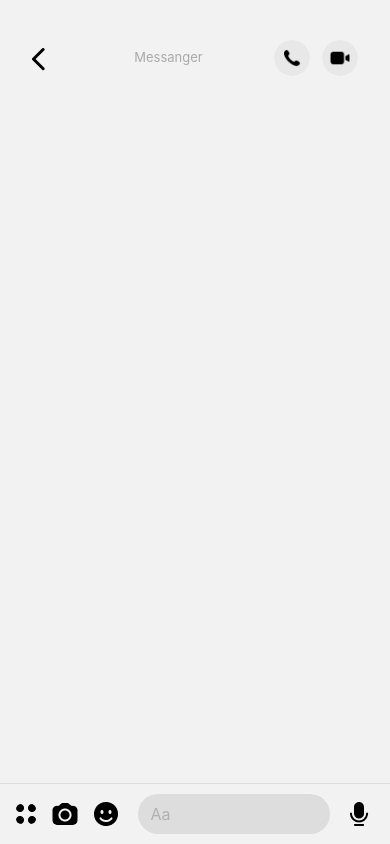
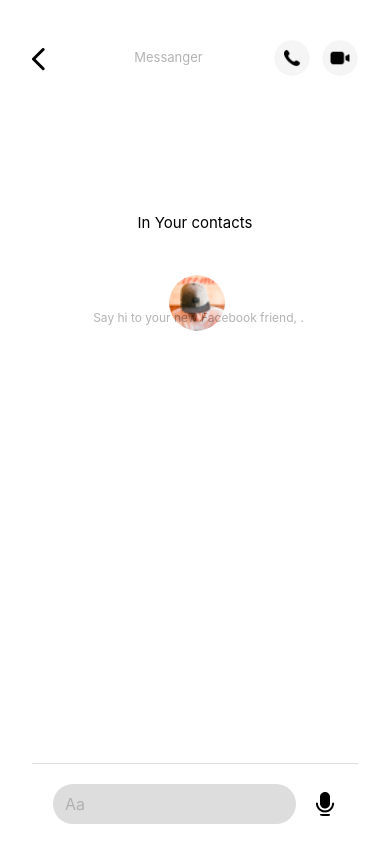
Before and after one commit to mayorov-vladislav/myMessanger, a React Native app: screen /PrivateChat in a window 390 px wide. Built offline with nearby package versions, Linux system fonts and the light colour scheme.

Commit message:
Changed styles for ios system. Fixed bugs.

```diff
--- a/components/ContactsPage/ContactsFooter.js
+++ b/components/ContactsPage/ContactsFooter.js
@@ -1,4 +1,4 @@
-import { StyleSheet, Text, View, Image, TouchableOpacity } from 'react-native';
+import { StyleSheet, Text, View, Image, TouchableOpacity, Platform } from 'react-native';
 
 export default function ContactsFooter({ navigation }) {
 
@@ -35,12 +35,16 @@ const styles = StyleSheet.create({
         left: 0,
         right: 0,
         backgroundColor: '#fff',
-        paddingVertical: 10,
+        paddingVertical: Platform.OS === 'ios' ? 18 : 10,
         flexDirection: 'row',
         justifyContent: 'space-around',
         borderTopWidth: 1,
         borderTopColor: '#ddd',
         zIndex: 2
+    },
+
+    footerIcons: {
+        bottom: Platform.OS === 'ios' ? 5 : 0,
     },
 
     notificationText: {
--- a/components/ContactsPage/ContactsHeader.js
+++ b/components/ContactsPage/ContactsHeader.js
@@ -1,6 +1,6 @@
 import { StatusBar } from 'expo-status-bar';
 import { useState } from 'react';
-import { StyleSheet, Text, View, Image, SafeAreaView, TouchableOpacity, TextInput, FlatList, Animated } from 'react-native';
+import { StyleSheet, Text, View, Image, SafeAreaView, TouchableOpacity, Platform } from 'react-native';
 
 export default function ContactsHeader() {
 
@@ -46,13 +46,14 @@ const styles = StyleSheet.create({
     flexDirection: 'row',
     justifyContent: 'space-between',
     alignItems: 'center',
-    paddingTop: 40,
+    paddingTop: Platform.OS === 'ios' ? 55 : 40,
     paddingBottom: -15,
     paddingLeft: 32,
     paddingRight: 32,
     position: 'relative',
     marginBottom: -15,
     opacity: 100,
+    backgroundColor: '#fff',
   },
 
   leftContainer: {
--- a/components/ContactsPage/ContactsPage.js
+++ b/components/ContactsPage/ContactsPage.js
@@ -23,6 +23,7 @@ const styles = StyleSheet.create({
     paddingLeft: 32,
     paddingRight: 32,
     position: 'relative',
+    backgroundColor: '#fff',
   },
 
 });
--- a/components/HomePage/Home.js
+++ b/components/HomePage/Home.js
@@ -55,6 +55,7 @@ const styles = StyleSheet.create({
     paddingLeft: 16,
     paddingRight: 16,
     position: 'relative',
+    backgroundColor: '#fff',
   },
 
 });
--- a/components/HomePage/HomeFooter.js
+++ b/components/HomePage/HomeFooter.js
@@ -1,4 +1,4 @@
-import { StyleSheet, Text, View, Image, TouchableOpacity } from 'react-native';
+import { StyleSheet, Text, View, Image, TouchableOpacity, Platform } from 'react-native';
 
 export default function HomeFooter({ navigation, chats }) {
 
@@ -41,7 +41,7 @@ const styles = StyleSheet.create({
         left: 0,
         right: 0,
         backgroundColor: '#fff',
-        paddingVertical: 23,
+        paddingVertical: Platform.OS === 'ios' ? 30 : 23,
         flexDirection: 'row',
         justifyContent: 'space-around',
         borderTopWidth: 1,
@@ -51,7 +51,7 @@ const styles = StyleSheet.create({
 
     notificationCircle: {
         position: 'absolute',
-        top: -8,
+        top: Platform.OS === 'ios' ? -13 : -8,
         right: -11,
         backgroundColor: 'rgba(90, 212, 57, 0.16)',
         width: 20,
@@ -61,6 +61,10 @@ const styles = StyleSheet.create({
         alignItems: 'center',
     },
 
+    footerIcons: {
+        bottom: Platform.OS === 'ios' ? 5 : 0,
+    },
+
     notificationText: {
         color: '#5AD439',
         fontSize: 13,
--- a/components/HomePage/HomeHeader.js
+++ b/components/HomePage/HomeHeader.js
@@ -1,6 +1,6 @@
 import { StatusBar } from 'expo-status-bar';
 import { useState } from 'react';
-import { StyleSheet, Text, View, Image, SafeAreaView, TouchableOpacity, TextInput, FlatList, Animated } from 'react-native';
+import { StyleSheet, Text, View, Image, SafeAreaView, TouchableOpacity, TextInput, FlatList, Animated, Platform } from 'react-native';
 
 export default function HomeHeader() {
 
@@ -43,13 +43,14 @@ const styles = StyleSheet.create({
     flexDirection: 'row',
     justifyContent: 'space-between',
     alignItems: 'center',
-    paddingTop: 40,
+    paddingTop: Platform.OS === 'ios' ? 55 : 40,
     paddingBottom: -15,
     paddingLeft: 32,
     paddingRight: 32,
     position: 'relative',
     marginBottom: -25,
     opacity: 100,
+    backgroundColor: '#fff',
   },
 
   leftContainer: {
--- a/components/PrivateChat/PrivateChat.js
+++ b/components/PrivateChat/PrivateChat.js
@@ -1,13 +1,15 @@
 import { StyleSheet, Text, View, SafeAreaView, Button, Image } from 'react-native';
 import PrivateChatHeader from './PrivateChatHeader';
 import PrivateChatFooter from './PrivateChatFooter';
+import PrivateChatInfo from './PrivateChatInfo';
 
 
 export default function PrivateChat() {
     return (
         <View style={styles.container}>
+            <PrivateChatInfo></PrivateChatInfo>
 
-            <PrivateChatFooter></PrivateChatFooter>
+            {/* <PrivateChatFooter></PrivateChatFooter> */}
         </View>
       );
 }
@@ -19,5 +21,6 @@ const styles = StyleSheet.create({
         paddingLeft: 32,
         paddingRight: 32,
         position: 'relative',
+        backgroundColor: '#fff',
       },
 });
--- a/components/PrivateChat/PrivateChatFooter.js
+++ b/components/PrivateChat/PrivateChatFooter.js
@@ -1,7 +1,8 @@
-import { StyleSheet, Text, View, Image, TouchableOpacity, TextInput, Keyboard, BackHandler } from 'react-native';
+import { StyleSheet, Text, View, Image, TouchableOpacity, TextInput, Keyboard, BackHandler, Platform, KeyboardAvoidingView  } from 'react-native';
 import { useState, useEffect } from 'react';
 
-export default function PrivateChatFooter() {
+export default function PrivateChatFooter({ onSendMessage }) {
+    const [message, setMessage] = useState('');
     const [isKeyboardVisible, setIsKeyboardVisible] = useState(false);
 
     useEffect(() => {
@@ -29,9 +30,21 @@ export default function PrivateChatFooter() {
         };
     }, [isKeyboardVisible]);
 
+    const handleSendMessage = () => {
+        if (message.trim()) {
+            onSendMessage(message);
+            setMessage('')
+        }
+    }
+
     return (
+        <KeyboardAvoidingView
+            style={{ flex: 1 }}
+            behavior={Platform.OS === 'ios' ? 'padding' : 'height'} // iOS использует padding, Android — height
+            keyboardVerticalOffset={Platform.OS === 'ios' ? 20 : 0} // Смещение контента, чтобы не перекрывалось
+        >
             <View style={styles.footer}>
-            <View style={[styles.leftContainer, isKeyboardVisible && styles.leftContainerHidden]}>
+                {/* <View style={[styles.leftContainer, isKeyboardVisible && styles.leftContainerHidden]}>
                     <TouchableOpacity>
                         <Image
                             style={styles.footerImage}
@@ -50,18 +63,20 @@ export default function PrivateChatFooter() {
                             source={require('./images/emoji.png')}
                         />
                     </TouchableOpacity>
-            </View>
+                </View> */}
 
                 <View style={styles.textInputContainer}>
                     <TextInput
                         style={styles.textInput}
                         placeholder="Aa"
                         placeholderTextColor="#B0B0B0"
+                        value={message}
+                        onChangeText={setMessage}
                     />
                 </View>
 
                 <View style={styles.rightContainer}>
-            <TouchableOpacity>
+                <TouchableOpacity onPress={handleSendMessage}>
                         <Image
                             style={styles.footerImage}
                             source={require('./images/audio.png')}
@@ -69,6 +84,7 @@ export default function PrivateChatFooter() {
                     </TouchableOpacity>
                 </View>
             </View>
+        </KeyboardAvoidingView>
     );
 }
 
@@ -78,7 +94,7 @@ const styles = StyleSheet.create({
         bottom: 0,
         left: 0,
         right: 0,
-        paddingVertical: 10,
+        paddingVertical: Platform.OS === 'ios' ? 25 : 20,
         flexDirection: 'row',
         justifyContent: 'space-between',
         borderTopWidth: 1,
@@ -103,20 +119,22 @@ const styles = StyleSheet.create({
     textInputContainer: {
         flex: 1,
         justifyContent: 'center',
-        marginLeft: 15,
+        marginLeft: 5,
         backgroundColor: '#ddd',
         borderRadius: 50,
+        top: Platform.OS === 'ios' ? 3 : 0,
     },
 
     rightContainer: {
         justifyContent: 'center',
         alignItems: 'center',
         marginLeft: 20,
+        top: Platform.OS === 'ios' ? 3 : 0,
     },
 
     footerImage: {
-        marginRight: 5,
-        borderRadius: 5,
+        marginRight: 7,
+        borderRadius: 7,
     },
 
     textInput: {
--- a/components/PrivateChat/PrivateChatHeader.js
+++ b/components/PrivateChat/PrivateChatHeader.js
@@ -1,6 +1,6 @@
 import { StatusBar } from 'expo-status-bar';
 import { useState } from 'react';
-import { StyleSheet, Text, View, Image, SafeAreaView, TouchableOpacity, TextInput, FlatList, Animated } from 'react-native';
+import { StyleSheet, Text, View, Image, SafeAreaView, TouchableOpacity, Platform } from 'react-native';
 
 import { useRoute } from '@react-navigation/native';
 
@@ -52,10 +52,11 @@ export default function PrivateChatHeader({ navigation }) {
 
 const styles = StyleSheet.create({
   header: {
+    backgroundColor: '#fff',
     flexDirection: 'row',
     justifyContent: 'space-between',
     alignItems: 'center',
-    paddingTop: 40,
+    paddingTop: Platform.OS === 'ios' ? 55 : 40,
     paddingBottom: -15,
     paddingLeft: 22,
     paddingRight: 32,
--- /dev/null
+++ b/components/PrivateChat/PrivateChatInfo.js
@@ -0,0 +1,119 @@
+import { StyleSheet, Text, View, SafeAreaView, Button, Image, Platform } from 'react-native';
+import { useRoute } from '@react-navigation/native';
+import { useState } from 'react';
+import PrivateChatFooter from './PrivateChatFooter';
+
+export default function PrivateChatInfo() {
+  const route = useRoute();
+  const { chatName, img } = route.params || {};
+
+  return (
+    <SafeAreaView style={styles.container}>
+  <View style={styles.chatInfo}>
+    <Image style={styles.headContactImage} source={{ img }} />
+
+    <View style={styles.contactInfo}>
+      <Text style={styles.contactName}>{chatName}</Text>
+      <Text style={styles.underTitle}>In Your contacts</Text>
+    </View>
+
+    <View style={styles.bottomContainer}>
+      <View style={styles.imageContainer}>
+        <Image style={styles.contactImage} source={{ img }} />
+        <Image
+          style={styles.secondImage}
+          source={require('../HomePage/images/chats/user-image.png')}
+        />
+      </View>
+
+      <Text style={styles.helpfullText}>
+        Say hi to your new Facebook friend, {chatName?.split(' ')[0]}.
+      </Text>
+
+
+    </View>
+  </View>
+
+  <PrivateChatFooter />
+</SafeAreaView>
+
+  );
+}
+
+const styles = StyleSheet.create({
+  container: {
+    flex: 1,
+    backgroundColor: '#fff',
+  },
+
+  chatInfo: {
+    flex: 1,
+    justifyContent: 'flex-start',
+    alignItems: 'center',
+    paddingTop: 20,
+  },
+
+  headContactImage: {
+    height: 100,
+    width: 100,
+    marginBottom: 12,
+  },
+
+  contactInfo: {
+    alignItems: 'center',
+    marginBottom: 2,
+  },
+
+  contactName: {
+    fontSize: 24,
+    fontWeight: '800',
+    textAlign: 'center',
+  },
+
+  underTitle: {
+    fontSize: 15,
+    fontWeight: '400',
+    textAlign: 'center',
+  },
+
+  bottomContainer: {
+    flex: 1,
+    alignItems: 'center',
+    justifyContent: 'flex-end',
+    width: '100%',
+    paddingBottom: 70,
+  },
+
+  imageContainer: {
+    position: 'relative',
+    bottom: Platform.OS === 'ios' ? 50 : 70,
+    left: 20
+  },
+
+  contactImage: {
+    width: 58,
+    height: 58,
+    alignItems: 'center',
+
+  },
+
+  secondImage: {
+    width: 60,
+    height: 60,
+    right: 18,
+    borderWidth: 2,
+    borderRadius: 50,
+    borderColor: '#fff',
+  },
+
+  helpfullText: {
+    position: 'absolute',
+    top: 76,
+    fontWeight: 'light',
+    fontSize: 12,
+    color: 'rgba(0, 0, 0, 0.3)',
+    textAlign: 'center',
+    paddingLeft: 7
+  },
+
+});
--- a/package.json
+++ b/package.json
@@ -13,7 +13,7 @@
     "@expo/metro-runtime": "~4.0.0",
     "@react-navigation/native": "^7.0.14",
     "@react-navigation/stack": "^7.1.0",
-    "expo": "~52.0.18",
+    "expo": "^52.0.23",
     "expo-blur": "~14.0.1",
     "expo-status-bar": "~2.0.0",
     "react": "18.3.1",
```
Also changed, not shown: components/ContactsPage/Contacts.js (+2 -9 lines), 1 other file (tests, documents, lock files or other folders). Lines whose indentation alone changed are shown as unchanged.
